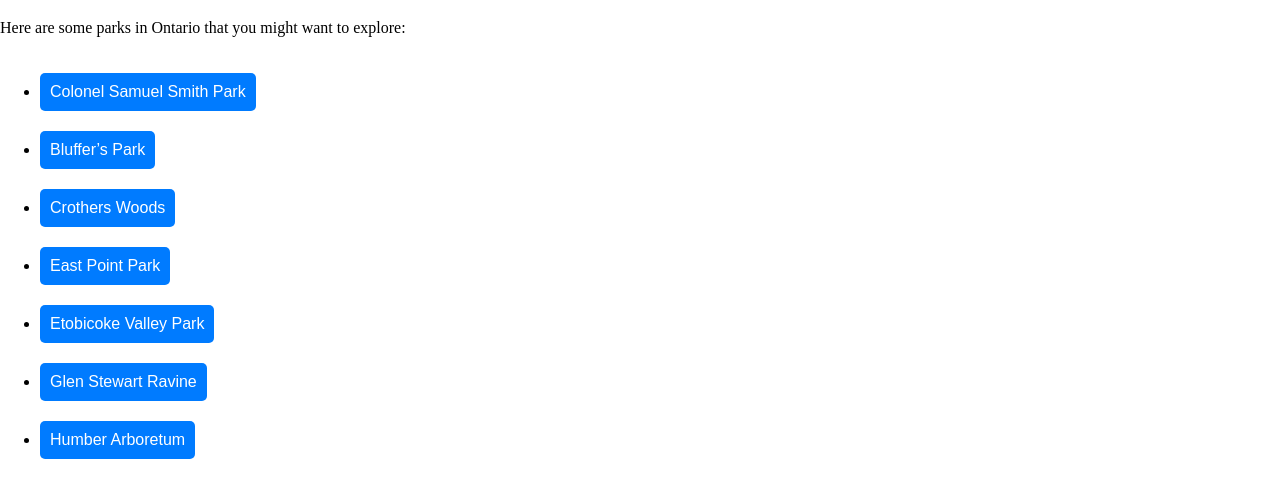
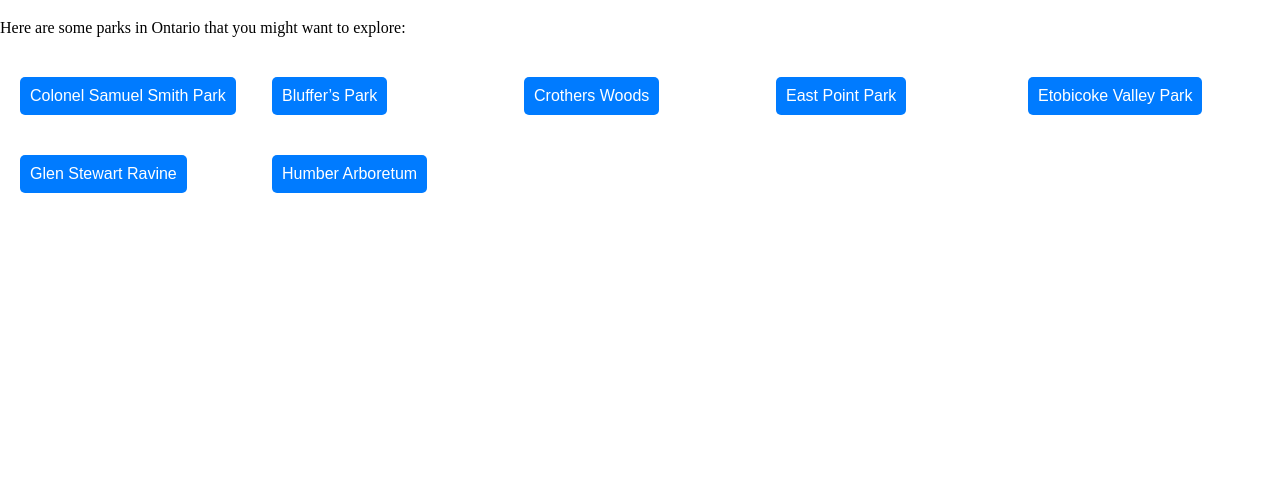
Before and after one commit to KittyNoirReg/mard, a plain HTML site: page ParksToExplore.html in a window 1280 px wide. Shown: the part 61-558 px from the top of the page. Drawn offline with Linux system fonts and the light colour scheme.

Commit message:
park list css added

```diff
--- a/ParksToExplore.html
+++ b/ParksToExplore.html
@@ -9,7 +9,7 @@
 <body>
     <h1>Parks to Explore</h1>
     <p>Here are some parks in Ontario that you might want to explore:</p>
-    <ul>
+    <ul class="parkList">
         <li><a href="https://www.toronto.ca/explore-enjoy/parks-recreation/places-spaces/parks-and-recreation-facilities/location/?id=466&title=Colonel-Samuel-Smith-Park">Colonel Samuel Smith Park</a></li>
         <li><a href="https://www.toronto.ca/explore-enjoy/parks-recreation/places-spaces/parks-and-recreation-facilities/location/?id=2&title=Bluffer%27s-Park-and-Beach">Bluffer’s Park</a></li>
         <li><a href="https://www.toronto.ca/explore-enjoy/parks-recreation/places-spaces/parks-and-recreation-facilities/location/?id=3593&title=Crothers-Woods">Crothers Woods</a></li>
--- a/style.css
+++ b/style.css
@@ -89,3 +89,15 @@ html, body {
   transform: translateX(0);
   opacity: 1;
 }
+
+li {
+  list-style: none;
+}
+
+.parkList {
+  display:grid;
+  grid-template-columns: repeat(auto-fill, minmax(200px, 1fr));
+  gap: 20px;
+  margin: 20px 0;
+  padding: 0 20px;
+}
```
Lines whose indentation alone changed are shown as unchanged.
